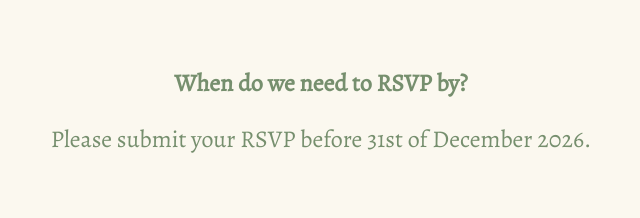
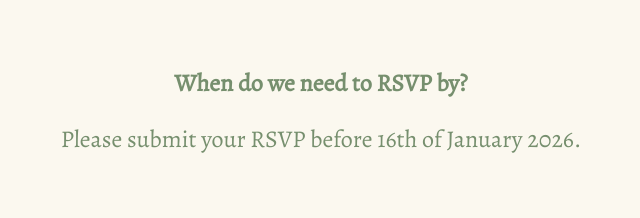
Before and after one commit to algebuckina/wedding, a plain HTML site: page rsvp.html in a window 1280 px wide. Shown: the part 2220-2438 px from the top of the page, 319-959 px from the left. Drawn offline with nearby package versions, Linux system fonts and the light colour scheme.

Commit message:
Update RSVP deadline to January 16, 2026

```diff
--- a/rsvp.html
+++ b/rsvp.html
@@ -72,7 +72,7 @@
     <h1> <img class="titleDeco" src="images/SGroup.svg"> Frequently Asked Questions <img class="titleDeco" src="images/SGroupRight.svg"> </h1>
     <br>
     <h2>When do we need to RSVP by?</h2>
-    <p>Please submit your RSVP before 31st of December 2026.</p>
+    <p>Please submit your RSVP before 16th of January 2026.</p>
     <br>
     <h2>What is the wedding dress code?</h2>
     <p>We would love for everyone to join us in cocktail attire. Please feel free to reference our website’s colours for outfit inspiration. We kindly ask guests to avoid wearing red on the day, as it is reserved for the bride and her family in Chinese culture.</p>
```
